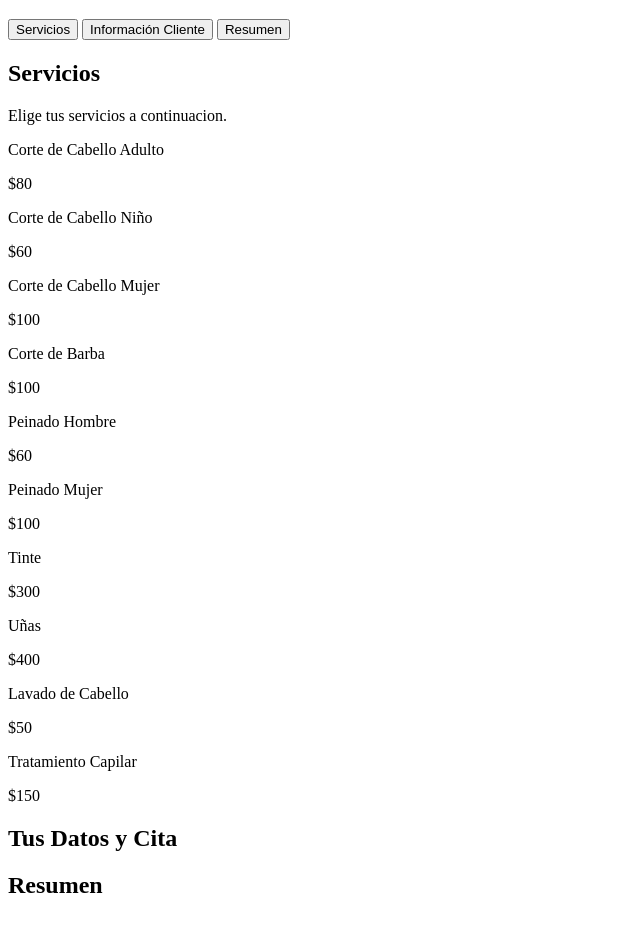
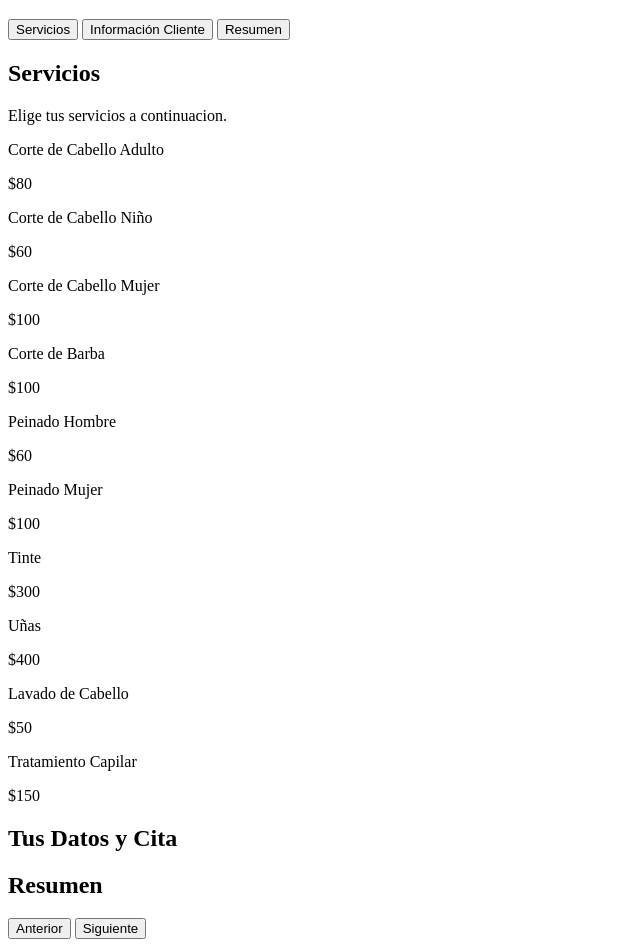
Before and after one commit to VictorLascares/appSalon, a website with bundled scripts: page index.html in a window 1280 px wide. Shown: the part 61-1008 px from the top of the page, without its empty margins (0-640 px from the left). Before the commit the page ends 979 px from the top, so only its background shows below. Built offline with nearby package versions, Linux system fonts and the light colour scheme; files whose address does not match are found by name.

Commit message:
Agregando HTML de la seccion de paginacion

```diff
--- a/index.html
+++ b/index.html
@@ -38,6 +38,16 @@
             <div id="paso-3" class="section">
                 <h2>Resumen</h2>
             </div>
+
+            <div class="paginacion">
+                <button>
+                    Anterior
+                </button>
+
+                <button>
+                    Siguiente
+                </button>
+            </div>
         </div>
     </div>
 
```
